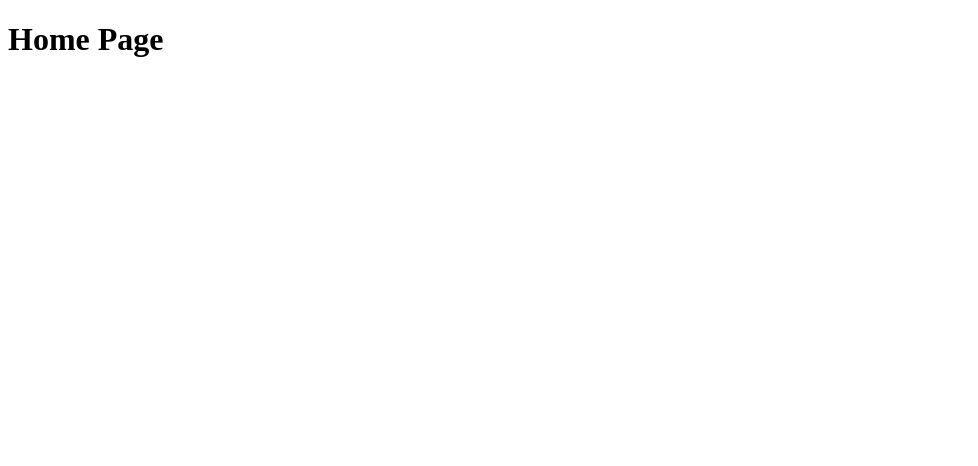
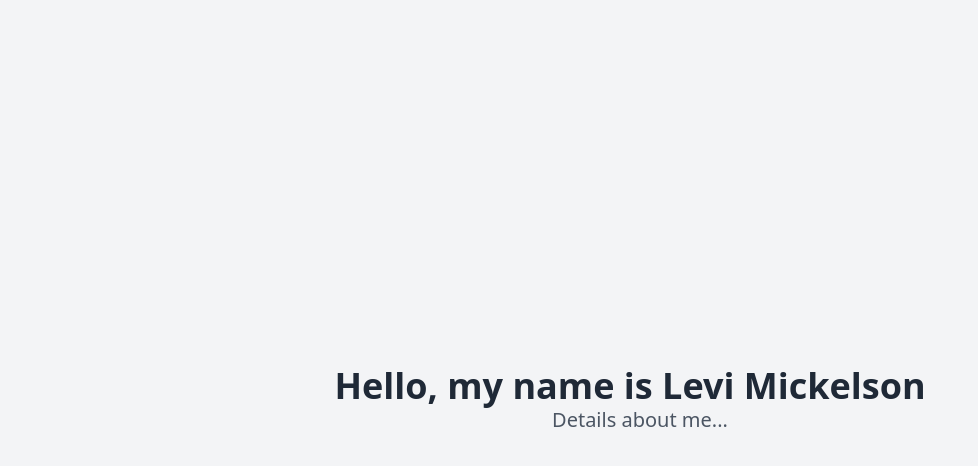
Before and after one commit to levi1462/portfolio-website, a Next.js app in the folder my_portfolio/: page / in a window 1280 px wide. Shown: the top 466 px of the page, without its empty margins (0-978 px from the left). Built offline with nearby package versions, Linux system fonts and the light colour scheme.

Commit message:
Updated homepage

```diff
--- /dev/null
+++ b/my_portfolio/src/app/global.css
@@ -0,0 +1,3 @@
+@tailwind base;
+@tailwind components;
+@tailwind utilities;
--- a/my_portfolio/src/app/page.tsx
+++ b/my_portfolio/src/app/page.tsx
@@ -1,3 +1,38 @@
+"use client";
+
+import { useState, useEffect } from "react";
+
+function useTypingEffect(text: string, speed: number = 50) {
+  const [displayedText, setDisplayedText] = useState("");
+  useEffect(() => {
+    let i = 0;
+    const typingInterval = setInterval(() => {
+      if (i < text.length) {
+        setDisplayedText(text.slice(0, i + 1));
+        i++;
+      } else {
+        clearInterval(typingInterval);
+      }
+    }, speed);
+    return () => {
+      clearInterval(typingInterval);
+    };
+  }, [text, speed]);
+
+  return displayedText;
+}
+
 export default function Home() {
-  return <h1>Home Page</h1>;
+  const typedText = useTypingEffect("Hello, my name is Levi Mickelson", 150);
+  return (
+    <div className="min-h-screen bg-gray-100 flex items-center justify-center">
+      <div className="text-center">
+        <h1 className="text-4xl font-bold text-gray-800">
+          {typedText}
+          <span className="animate-blink">|</span>
+        </h1>
+        <h3 className="text-xl text-gray-600">Details about me...</h3>
+      </div>
+    </div>
+  );
 }
--- a/my_portfolio/tailwind.config.ts
+++ b/my_portfolio/tailwind.config.ts
@@ -8,6 +8,15 @@ const config: Config = {
   ],
   theme: {
     extend: {
+      animation: {
+        blink: 'blink 1s steps(1) infinite',
+      },
+      keyframes: {
+        blink: {
+          '0%, 100%': { opacity: '0' },
+          '50%': { opacity: '1' },
+        },
+      },
       colors: {
         background: "var(--background)",
         foreground: "var(--foreground)",
```
Also changed, not shown: my_portfolio/src/app/layout.tsx (+6 -5 lines).
